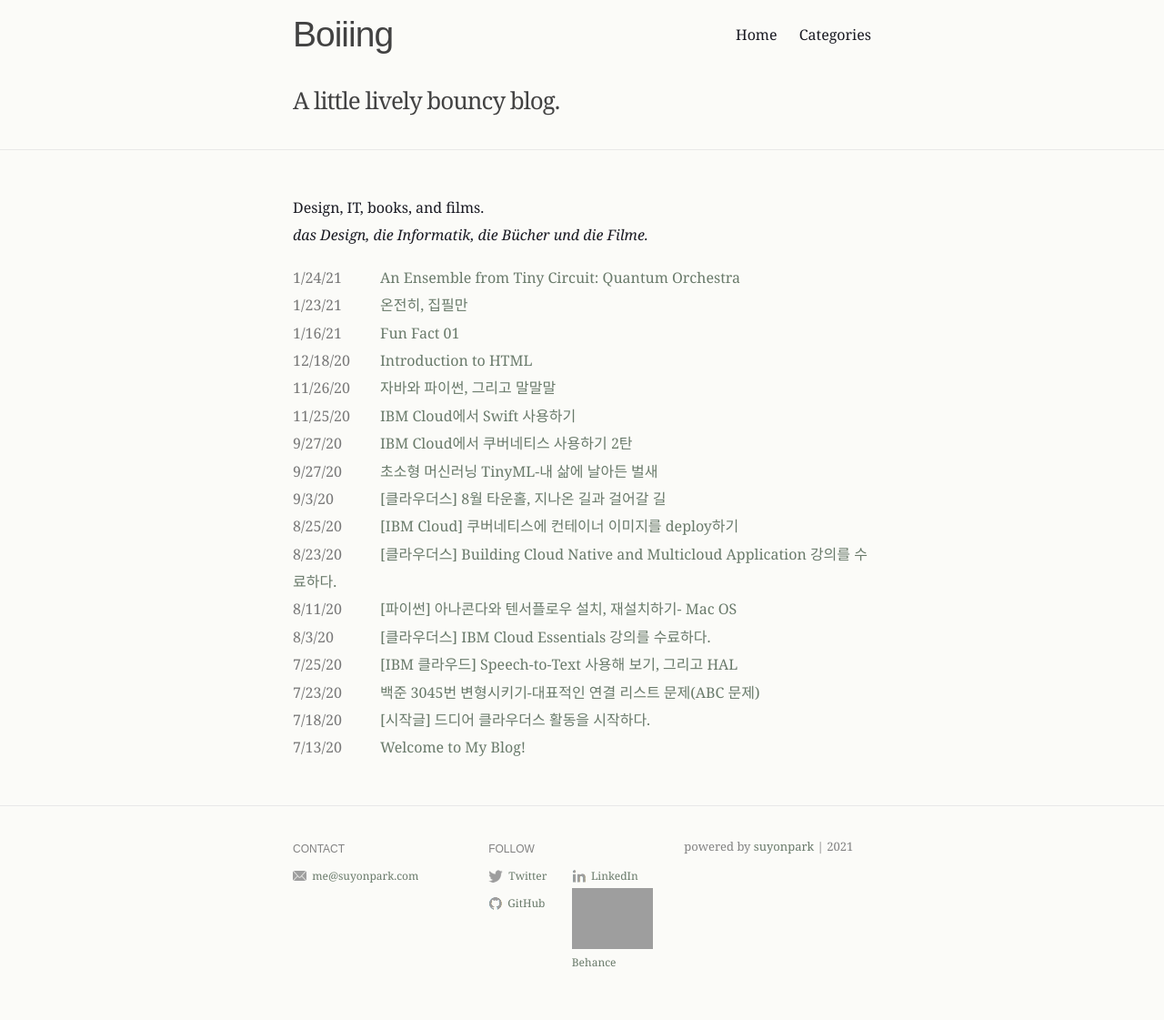
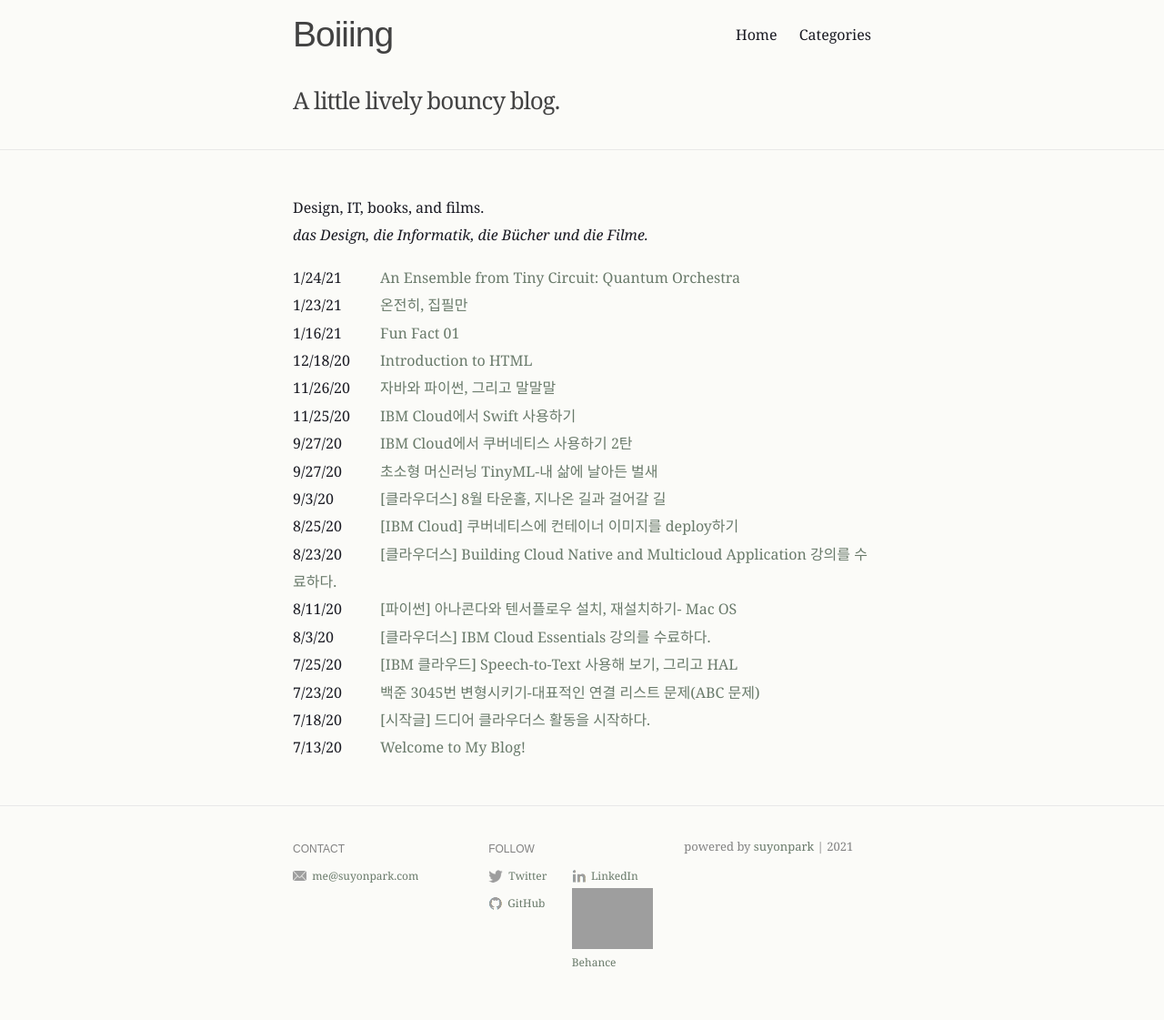
Before and after one commit to gottgam/gottgam.github.io, a Jekyll site: the page built from index.md, in a window 1280 px wide. Shown: the whole page at 91% size. Built offline with Jekyll 4.4.1, drawn with Linux system fonts in a browser that asks for light colours.

Commit message:
Update _blog.scss

```diff
--- a/_sass/_blog.scss
+++ b/_sass/_blog.scss
@@ -1,16 +1,16 @@
 .blog-post-list {
   .blog-post-date {
     width: 6em;
-    color: #777;
+    color: #191a22;
     display: block;
     float: left;
 
     @include media-query($on-mobile) {
       display: block;
       float: none;
-      color: #333;
-      font-size: 12px;
-      margin-top: 14px;
+      color: #191a22;
+      font-size: 14px;
+      margin-top: 12px;
     }
   }
 
```
